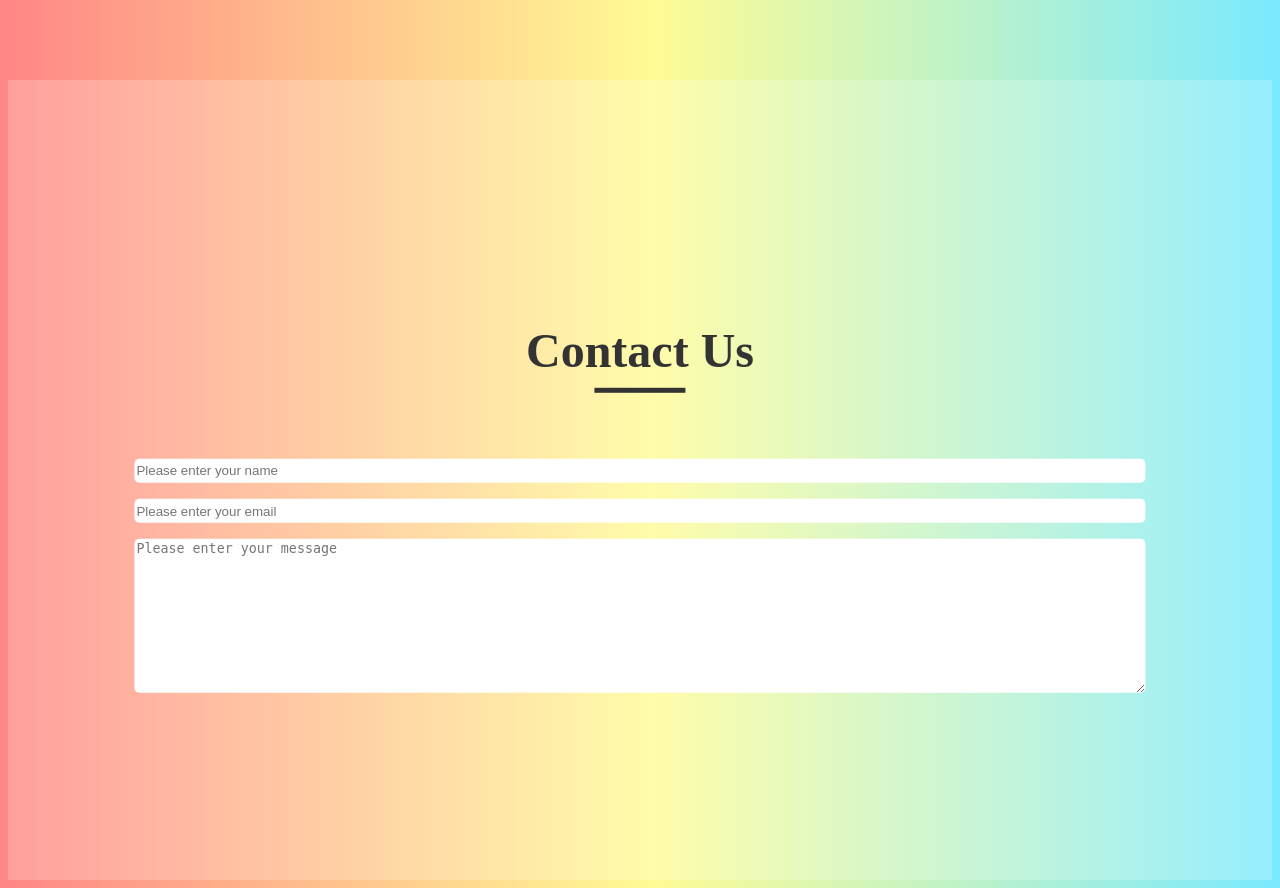
After one commit to allanrivers/primed, a PHP site: template templates/contactUs.php in a window 1280 px wide. The commit adds this page. Run offline with PHP 8.4, Linux system fonts and the light colour scheme; the template is opened without the code that fills it, so the values that code supplies are empty.

Commit message:
I added the ability to save to the database for newsletter, contact form, and a few UX capabilities

```diff
--- a/index.php
+++ b/index.php
@@ -1,4 +1,8 @@
 <?php include ('db.php') ?>
+
+<div id="arrow">
+    <a href="#"><img src="images/arrow.png" alt="Arrow"></a>
+</div>
 
 <?php include ('templates/header.php') ?>
 
@@ -10,4 +14,6 @@
 
 <?php include ('templates/newsletter.php') ?>
 
+<?php include ('templates/contactUs.php')?>
+
 <?php include ('tempaltes/footer.php') ?>
--- a/script.js
+++ b/script.js
@@ -2,7 +2,9 @@ $(function() {
 
 
 
-
+// $('#submit').on('click', function(event) {
+//     event.preventDefault();
+// })
 
 
 })
--- a/style.css
+++ b/style.css
@@ -320,4 +358,65 @@ nav ul a {
 .newsletter form input [type=submit] {
   width: 50%;
 }
+
+.newsletter #created {
+  text-align: center;
+  color: red;
+}
+
+#contactUs {
+  background-color: rgba(255, 255, 255, 0.2);
+  height: 100vh;
+  position: relative;
+  margin-top: 5rem;
+}
+
+#contactUs .translate {
+  position: absolute;
+  top: 50%;
+  left: 50%;
+  -webkit-transform: translate(-50%, -50%);
+          transform: translate(-50%, -50%);
+  width: 80%;
+}
+
+#contactUs .translate h1 {
+  font-size: 3rem;
+  color: #333;
+  text-align: center;
+  padding-top: 1rem;
+}
+
+#contactUs .translate #underline {
+  width: 9%;
+  background-color: #333;
+  height: 5px;
+  margin: -30px auto;
+}
+
+#contactUs .translate .contactForm {
+  margin-top: 5rem;
+}
+
+#contactUs .translate .contactForm form {
+  display: -webkit-box;
+  display: -ms-flexbox;
+  display: flex;
+  -webkit-box-orient: vertical;
+  -webkit-box-direction: normal;
+      -ms-flex-direction: column;
+          flex-direction: column;
+  width: 100%;
+  margin: 0 auto;
+}
+
+#contactUs .translate .contactForm form input {
+  height: 1.4rem;
+}
+
+#contactUs .translate .contactForm form input, #contactUs .translate .contactForm form textarea {
+  margin-top: 1rem;
+  border-radius: 5px;
+  border: none;
+}
 /*# sourceMappingURL=style.css.map */
--- a/style.scss
+++ b/style.scss
@@ -1,3 +1,22 @@
+// Vertical alignment
+//
+//
+//
+//
+
+$translate: translate(-50%, -50%);
+$absolute: absolute;
+$relative: relative;
+$topNdLeft: 50%;
+
+
+
+// HTML and Body css (including the arrow icon)
+//
+//
+//
+//
+
 html {
     scroll-behavior: smooth;
 }
@@ -301,4 +383,76 @@ nav {
             width: 50%;
         }
     }
+
+    #created {
+        text-align: center;
+        color: red;
+    }
 }
+
+
+
+
+
+// Contact Us
+//
+//
+//
+//
+
+#contactUs {
+    background-color: rgba(255, 255, 255, 0.2);
+    height: 100vh;
+    position: $relative;
+    margin-top: 5rem;
+
+    .translate {
+        position: $absolute;
+        top: $topNdLeft;
+        left: $topNdLeft;
+        transform: $translate;
+        width: 80%;
+
+
+
+    h1 {
+        font-size: 3rem;
+        color: #333;
+        text-align: center;
+        padding-top: 1rem;
+    }
+
+    #underline {
+        width: 9%;
+        background-color: #333;
+        height: 5px;
+        margin: -30px auto;
+    }
+
+    .contactForm {
+        margin-top: 5rem;
+
+        form {
+        display: flex;
+        flex-direction: column;
+        width: 100%;
+        margin: 0 auto;
+
+            input {
+                height: 1.4rem;
+            }
+
+            input, textarea {
+                margin-top: 1rem;
+                border-radius: 5px;
+                border: none;
+
+
+            }
+         }
+
+    }
+}
+
+
+}
--- a/templates/cards.php
+++ b/templates/cards.php
@@ -1,6 +1,6 @@
 <section id="products">
 
-
+    <div class="translateCards">
         <div class="red">
             <div class="card-footer">
                 <button>Red</button>
@@ -20,6 +20,7 @@
                 <button>Blue</button>
             </div>
         </div>
+    </div>
 
 
 </section>
--- /dev/null
+++ b/templates/contactUs.php
@@ -0,0 +1,13 @@
+<section id="contactUs">
+    <div class="translate">
+        <h1>Contact Us</h1>
+        <div id="underline"></div>
+        <div class="contactForm">
+            <form action="" method="post">
+                <input type="text" name="contactName"       placeholder="Please enter your name">
+                <input type="email" name="contactEmail"         placeholder="Please enter your email">
+                <textarea name="contact" cols="30" rows="10"  placeholder="Please enter your message"></textarea>
+            </form>
+        </div>
+    </div>
+</section>
--- a/templates/navbar.php
+++ b/templates/navbar.php
@@ -5,6 +5,6 @@
     <ul>
         <li><a href="#">Home</a></li>
         <li><a href="#products">Products</a></li>
-        <li><a href="#">Contact Us</a></li>
+        <li><a href="#contactUs">Contact Us</a></li>
     </ul>
 </nav>
```
Also changed, not shown: other parts of style.css (+51 -13 lines), other parts of style.scss (+66 -3 lines), templates/newsletter.php (+16 -3 lines), images/arrow.png (added), images/blue2.png (deleted), templates/newUser.php (added), 1 other file. Lines whose indentation alone changed are shown as unchanged.
